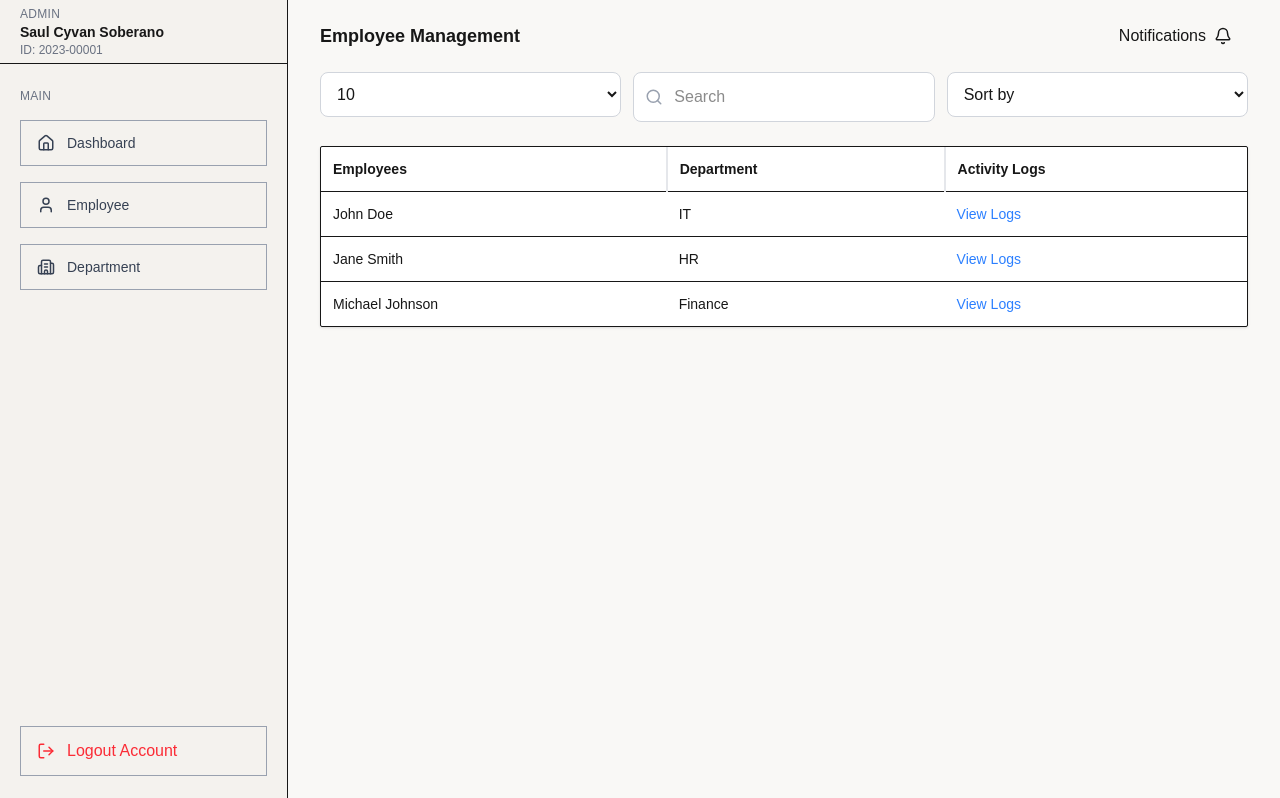
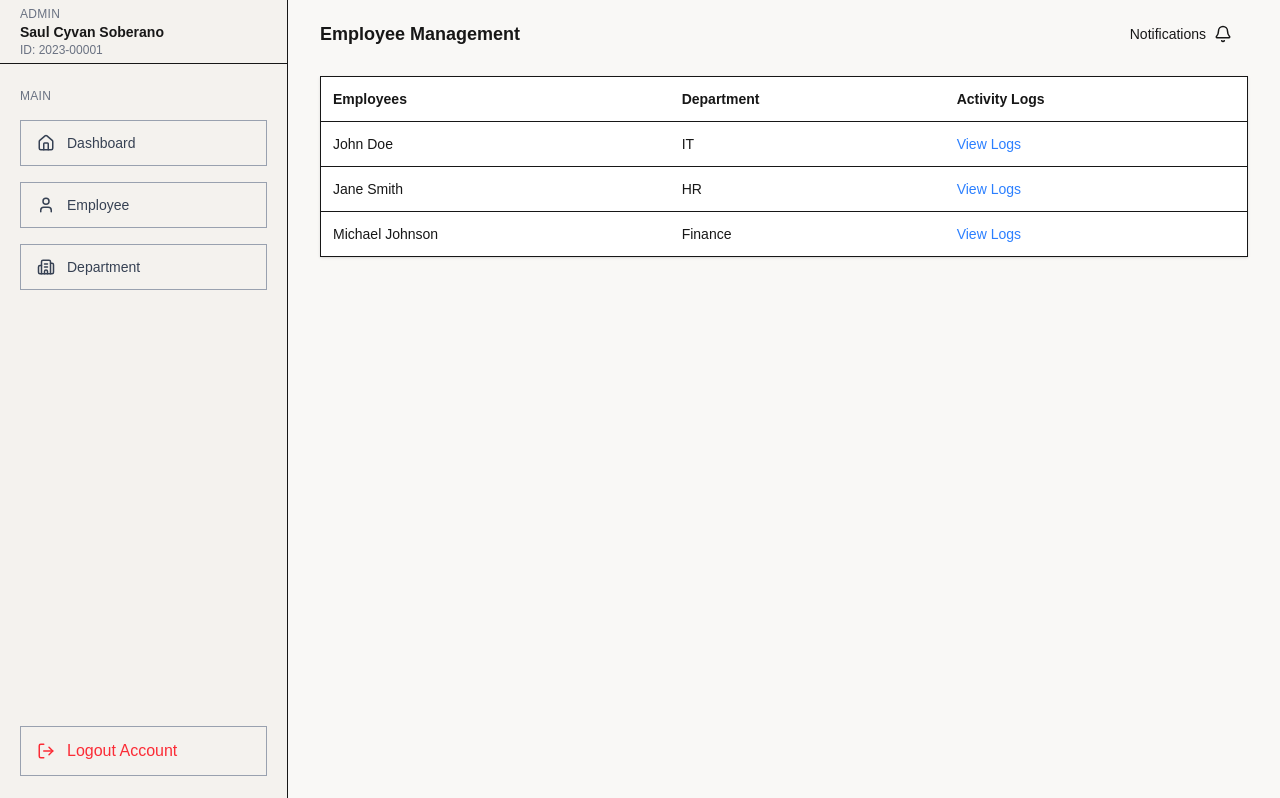
Before and after one commit to ShemHooks/jrts-fe, a Next.js app in the folder jrts-fe/: page /employee in a window 1280 px wide. Built offline with nearby package versions, Linux system fonts and the light colour scheme.

Commit message:
employee-update

```diff
--- a/jrts-fe/app/employee/page.tsx
+++ b/jrts-fe/app/employee/page.tsx
@@ -2,111 +2,186 @@
 
 import Navbar from "@/components/Navbar";
 import Link from "next/link";
-import { Bell, Search } from "lucide-react";
+import { Bell, Search, X, Pencil } from "lucide-react";
 import { motion } from "framer-motion";
+import { useState } from "react";
+
+type Employee = {
+  name: string;
+  department: string;
+};
+
+type ActivityLog = {
+  id: number;
+  time: string;
+  action: string;
+  employeeName: string;
+  employeeCode: string;
+};
 
 export default function EmployeePage() {
-    return(
+  const [selectedEmployee, setSelectedEmployee] = useState<Employee | null>(null);
+  const [showLogs, setShowLogs] = useState(false);
+
+  const handleActivityLogs = (employee: Employee) => {
+    setSelectedEmployee(employee);
+    setShowLogs(true);
+  };
+
+  const closeModal = () => {
+    setShowLogs(false);
+    setSelectedEmployee(null);
+  };
+
+  const logs: ActivityLog[] = [
+    {
+      id: 1,
+      time: "12:34 PM",
+      action: "You edited employee",
+      employeeName: "John Doe",
+      employeeCode: "EMP-001",
+    },
+    {
+      id: 2,
+      time: "11:50 AM",
+      action: "You edited employee",
+      employeeName: "John Doe",
+      employeeCode: "EMP-001",
+    },
+  ];
+
+  return (
     <div className="min-h-screen bg-[#F9F8F6] flex overflow-x-hidden">
+      <Navbar />
 
-        <Navbar />
-        {/* Main content */}
       <main className="flex-1 w-full px-4 sm:px-6 lg:px-8 md:ml-72">
-          {/* Top right notification */}
-
+        {/* Header */}
         <div className="flex items-center justify-between mb-4 pt-4">
-        <p className="text-lg font-semibold">
-          Employee Management
-        </p>
+          <p className="text-lg font-semibold">Employee Management</p>
 
           <Link
             href="/notifications"
-          className="flex items-center gap-2 px-4 py-2 rounded-md hover:bg-gray-200 transition text-sm sm:text-base"
+            className="flex items-center gap-2 px-4 py-2 rounded-md hover:bg-gray-200 transition text-sm"
           >
             Notifications
             <Bell size={18} />
           </Link>
         </div>
-            {/* Employee content */}
-            {/* Search + Sort */}
-                    <section className="grid grid-cols-3 gap-3 sm:grid-cols-3 ">
-                      <div className="relative">
-                          <motion.select
-                          className="w-full p-3 rounded-lg  border border-gray-300
-                          focus:outline-none focus:ring-3 focus:ring-blue-500 bg-white text-sm sm:text-base"
-                        >
-                          <option>10</option>
-                          <option>15</option>
-                          <option>20</option>
-                          <option>50</option>
-                        </motion.select>
 
-                      </div>
-                      {/* Search */}
-
-                      <div className="relative">
-                        <Search
-                          size={18}
-                          className="absolute left-3 top-1/2 -translate-y-1/2 text-gray-400"
-                        />
-                        <motion.input
-                          placeholder="Search"
-                          className="w-full pl-10 p-3 rounded-lg border border-gray-300
-                          focus:outline-none focus:ring-2 focus:ring-blue-500 bg-white text-sm sm:text-base"
-                        />
-                      </div>
-
-                      {/* Sort */}
-                      <div className="relative">
-                        <motion.select
-                          className="w-full p-3 rounded-lg border border-gray-300
-                          focus:outline-none focus:ring-2 focus:ring-blue-500 bg-white text-sm sm:text-base"
-                        >
-                          <option>Sort by</option>
-                          <option>Date</option>
-                          <option>Status</option>
-                          <option>Department</option>
-                        </motion.select>
-                      </div>
-                    </section>
         {/* Employee List */}
-                    <section className="mt-6 bg-white rounded-xs shadow-sm border  ">
+        <section className="mt-6 bg-white shadow-sm border">
           <div className="w-full overflow-x-auto">
             <table className="min-w-[900px] w-full text-sm">
-                        <thead className="border-b bg-gray-10">
-                        <tr className="text-left whitespace-nowrap ">
-                          <th className="p-3 text-sm font-semibold border-r-2 border-gray-200">Employees</th>
-                          <th className="p-3 text-sm font-semibold border-l-2 border-gray-200">Department</th>
-                          <th className="p-3 text-sm font-semibold border-l-2 border-gray-200">Activity Logs</th>
+              <thead className="border-b">
+                <tr className="text-left">
+                  <th className="p-3 font-semibold">Employees</th>
+                  <th className="p-3 font-semibold">Department</th>
+                  <th className="p-3 font-semibold">Activity Logs</th>
                 </tr>
               </thead>
-                        <tbody className="divide-y whitespace-nowrap">
+
+              <tbody className="divide-y">
                 {[
                   { name: "John Doe", department: "IT" },
                   { name: "Jane Smith", department: "HR" },
                   { name: "Michael Johnson", department: "Finance" },
                 ].map((row) => (
                   <tr key={row.name}>
-                            <td className="p-3 ">{row.name}</td>
+                    <td className="p-3">{row.name}</td>
                     <td className="p-3">{row.department}</td>
                     <td className="p-3">
-                              <button className="text-blue-500 hover:underline">
+                      <motion.button
+                        onClick={() => handleActivityLogs(row)}
+                        className="text-blue-500 hover:underline"
+                      >
                         View Logs
-                              </button>
-
-
+                      </motion.button>
                     </td>
                   </tr>
                 ))}
               </tbody>
+            </table>
+          </div>
+        </section>
 
+        {/* ================= MODAL ================= */}
+        {showLogs && selectedEmployee && (
+          <div className="fixed inset-0 bg-black/40 flex items-center justify-center z-50">
+            <motion.div
+              initial={{ opacity: 0, scale: 0.95 }}
+              animate={{ opacity: 1, scale: 1 }}
+              className="w-[900px] bg-white rounded-2xl shadow-xl p-6"
+            >
+              {/* Modal Header */}
+              <div className="flex justify-between items-start">
+                <div>
+                  <h2 className="text-xl font-semibold text-gray-800">
+                    Activity Logs
+                  </h2>
+                  <p className="text-sm text-gray-500">
+                    Log of actions performed by{" "}
+                    <span className="font-medium">
+                      {selectedEmployee.name}
+                    </span>.
+                  </p>
+                </div>
+
+                <button
+                  onClick={closeModal}
+                  className="text-gray-400 hover:text-gray-600"
+                >
+                  <X size={20} />
+                </button>
+              </div>
+
+              {/* Logs Table */}
+              <div className="mt-6 border rounded-xl overflow-hidden">
+                <table className="w-full text-sm">
+                  <thead className="bg-gray-100 text-gray-600">
+                    <tr>
+                      <th className="text-left p-3">Date</th>
+                      <th className="text-left p-3">Action</th>
+                    </tr>
+                  </thead>
+
+                  <tbody>
+                    {logs.map((log) => (
+                      <tr key={log.id} className="border-t hover:bg-gray-50">
+                        <td className="p-3 text-gray-500">{log.time}</td>
+                        <td className="p-3">
+                          <div className="flex items-start gap-2">
+                            <Pencil
+                              size={14}
+                              className="mt-1 text-gray-400"
+                            />
+                            <div>
+                              <p className="text-gray-700">
+                                {log.action}
+                              </p>
+                              <p className="text-gray-500">
+                                {log.employeeName} ({log.employeeCode})
+                              </p>
+                            </div>
+                          </div>
+                        </td>
+                      </tr>
+                    ))}
+                  </tbody>
                 </table>
               </div>
 
-
-
-
-                    </section>
+              {/* Footer */}
+              <div className="flex justify-end mt-6">
+                <button
+                  onClick={closeModal}
+                  className="px-4 py-2 bg-green-500 text-white rounded-lg hover:bg-green-600"
+                >
+                  Close
+                </button>
+              </div>
+            </motion.div>
+          </div>
+        )}
       </main>
     </div>
   );
```
Also changed, not shown: jrts-fe/components/ActivityLogs.tsx (deleted). Lines whose indentation alone changed are shown as unchanged.
